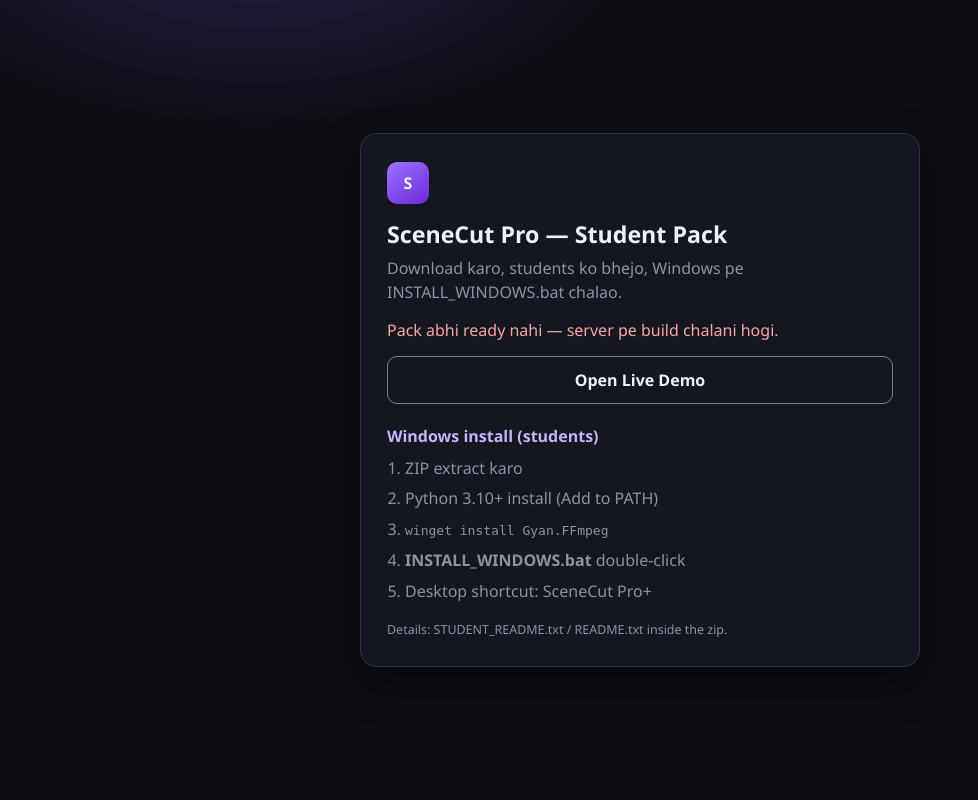
After one commit to abubakarkhanjoiya55-afk/PumpingBot, a Flask app: page /download in a window 1280 px wide. The commit adds this page. Shown: the whole page, without its empty margins (0-978 px from the left). Run offline with Flask 3, Linux system fonts and the light colour scheme; parts of the project's set-up code (start-up, migrations or seed data) failed here and were passed over; some libraries are stand-ins or nearby versions.

Commit message:
Add live student download pack for SceneCut Pro
Build SceneCut-Pro-Student.zip, serve it at /download and
/api/download/student-pack, and expose a Download button in the editor
so teachers can share one live link with students.

Co-authored-by: abubakarkhanjoiya55-afk <abubakarkhanjoiya55-afk@users.noreply.github.com>

```diff
--- a/auto_scene_cutter/app.py
+++ b/auto_scene_cutter/app.py
@@ -767,8 +767,66 @@ def api_media_narration():
     return send_file(path)
 
 
+def _student_pack_path() -> Path:
+    # Prefer pack next to app source; fallback to writable data dir
+    primary = RESOURCE_DIR / "releases" / "SceneCut-Pro-Student.zip"
+    if primary.exists():
+        return primary
+    return BASE_DIR / "releases" / "SceneCut-Pro-Student.zip"
+
+
+def _fmt_bytes(n: int) -> str:
+    mb = n / (1024 * 1024)
+    if mb >= 1:
+        return f"{mb:.1f} MB"
+    return f"{max(1, n // 1024)} KB"
+
+
+@app.get("/download")
+def download_page():
+    """Public student download landing page."""
+    pack = _student_pack_path()
+    ready = pack.exists()
+    mtime = ""
+    size = ""
+    if ready:
+        st = pack.stat()
+        size = _fmt_bytes(st.st_size)
+        from datetime import datetime
+
+        mtime = datetime.fromtimestamp(st.st_mtime).strftime("%Y-%m-%d %H:%M")
+    return render_template(
+        "download.html",
+        pack_ready=ready,
+        pack_name="SceneCut-Pro-Student.zip",
+        pack_size=size or "—",
+        pack_mtime=mtime or "—",
+    )
+
+
+@app.get("/api/download/student-pack")
+def api_download_student_pack():
+    pack = _student_pack_path()
+    if not pack.exists():
+        return (
+            jsonify(
+                {
+                    "error": "Student pack abhi ready nahi. Server pe build_student_pack.sh chalao.",
+                }
+            ),
+            404,
+        )
+    return send_file(
+        pack,
+        as_attachment=True,
+        download_name="SceneCut-Pro-Student.zip",
+        mimetype="application/zip",
+    )
+
+
 @app.get("/health")
 def health():
+    pack = _student_pack_path()
     return jsonify(
         {
             "ok": True,
@@ -776,6 +834,8 @@ def health():
             "engine": "stages-1-to-5",
             "pro_plus": True,
             "desktop": os.environ.get("SCENECUT_DESKTOP") == "1",
+            "student_pack": pack.exists(),
+            "download_page": "/download",
         }
     )
 
--- a/auto_scene_cutter/static/css/editor.css
+++ b/auto_scene_cutter/static/css/editor.css
@@ -117,6 +117,10 @@ body {
   border: 1px solid rgba(255,255,255,0.55);
   font-family: inherit;
   font-size: 0.88rem;
+  text-decoration: none;
+  display: inline-flex;
+  align-items: center;
+  justify-content: center;
 }
 .btn:hover { border-color: #fff; background: rgba(255,255,255,0.04); }
 .btn:disabled { opacity: 0.5; cursor: not-allowed; }
--- /dev/null
+++ b/auto_scene_cutter/templates/download.html
@@ -0,0 +1,112 @@
+<!doctype html>
+<html lang="en">
+<head>
+  <meta charset="utf-8" />
+  <meta name="viewport" content="width=device-width, initial-scale=1" />
+  <title>Download SceneCut Pro — Student Pack</title>
+  <style>
+    :root {
+      --bg: #0c0e14;
+      --panel: #14171f;
+      --line: #2a3140;
+      --text: #eef1f7;
+      --muted: #8b93a7;
+      --accent: #8b5cff;
+    }
+    * { box-sizing: border-box; }
+    body {
+      margin: 0;
+      min-height: 100vh;
+      font-family: "Segoe UI", "Avenir Next", "Trebuchet MS", sans-serif;
+      color: var(--text);
+      background:
+        radial-gradient(700px 380px at 20% -10%, rgba(139,92,255,.22), transparent 55%),
+        var(--bg);
+      display: grid;
+      place-items: center;
+      padding: 24px;
+    }
+    .card {
+      width: min(560px, 100%);
+      background: var(--panel);
+      border: 1px solid var(--line);
+      border-radius: 16px;
+      padding: 28px 26px;
+      box-shadow: 0 16px 40px rgba(0,0,0,.35);
+    }
+    .mark {
+      width: 42px; height: 42px; border-radius: 10px;
+      background: linear-gradient(145deg, #9b74ff, #6d28d9);
+      display: grid; place-items: center;
+      font-weight: 800; margin-bottom: 14px;
+    }
+    h1 { margin: 0 0 6px; font-size: 1.45rem; }
+    p { margin: 0 0 14px; color: var(--muted); line-height: 1.5; }
+    .meta {
+      font-size: 0.84rem;
+      color: var(--muted);
+      margin-bottom: 18px;
+      padding: 10px 12px;
+      border-radius: 10px;
+      background: rgba(255,255,255,.03);
+      border: 1px solid var(--line);
+    }
+    .actions { display: grid; gap: 10px; }
+    a.btn {
+      display: block;
+      text-align: center;
+      text-decoration: none;
+      border-radius: 10px;
+      padding: 12px 16px;
+      font-weight: 700;
+      color: #fff;
+      background: linear-gradient(180deg, #9b74ff, #7c4dff);
+      box-shadow: 0 8px 20px rgba(139,92,255,.35);
+    }
+    a.btn.secondary {
+      background: transparent;
+      color: var(--text);
+      border: 1px solid rgba(255,255,255,.45);
+      box-shadow: none;
+    }
+    ol { margin: 0; padding-left: 18px; color: var(--muted); line-height: 1.55; }
+    li { margin-bottom: 6px; }
+    .foot { margin-top: 18px; font-size: 0.78rem; color: var(--muted); }
+    .err { color: #fca5a5; }
+  </style>
+</head>
+<body>
+  <div class="card">
+    <div class="mark">S</div>
+    <h1>SceneCut Pro — Student Pack</h1>
+    <p>Download karo, students ko bhejo, Windows pe INSTALL_WINDOWS.bat chalao.</p>
+
+    {% if pack_ready %}
+    <div class="meta">
+      File: <strong>{{ pack_name }}</strong><br />
+      Size: <strong>{{ pack_size }}</strong><br />
+      Updated: <strong>{{ pack_mtime }}</strong>
+    </div>
+    <div class="actions">
+      <a class="btn" href="/api/download/student-pack">⬇ Download ZIP</a>
+      <a class="btn secondary" href="/">Open Live Demo Editor</a>
+    </div>
+    {% else %}
+    <p class="err">Pack abhi ready nahi — server pe build chalani hogi.</p>
+    <div class="actions">
+      <a class="btn secondary" href="/">Open Live Demo</a>
+    </div>
+    {% endif %}
+
+    <p style="margin-top:20px;margin-bottom:8px;color:#c4b5fd;font-weight:700;">Windows install (students)</p>
+    <ol>
+      <li>ZIP extract karo</li>
+      <li>Python 3.10+ install (Add to PATH)</li>
+      <li><code>winget install Gyan.FFmpeg</code></li>
+      <li><strong>INSTALL_WINDOWS.bat</strong> double-click</li>
+      <li>Desktop shortcut: SceneCut Pro+</li>
+    </ol>
+    <div class="foot">Details: STUDENT_README.txt / README.txt inside the zip.</div>
+  </div>
+</body>
+</html>
--- a/auto_scene_cutter/templates/editor.html
+++ b/auto_scene_cutter/templates/editor.html
@@ -28,6 +28,7 @@
             <button type="button" id="btnQuitDesktop" hidden>Quit</button>
           </div>
         </div>
+        <a class="btn" id="btnDownloadApp" href="/download" title="Student pack download">Download</a>
         <button class="btn" id="btnSample" type="button">Load Sample</button>
         <button class="btn btn-primary" id="btnAutoCutTop" type="button">Auto Cut Scenes</button>
         <input id="fileProject" type="file" accept=".json,application/json" hidden />
```
Also changed, not shown: auto_scene_cutter/STUDENT_README.txt (added, +62 -0 lines), 2 other files.
